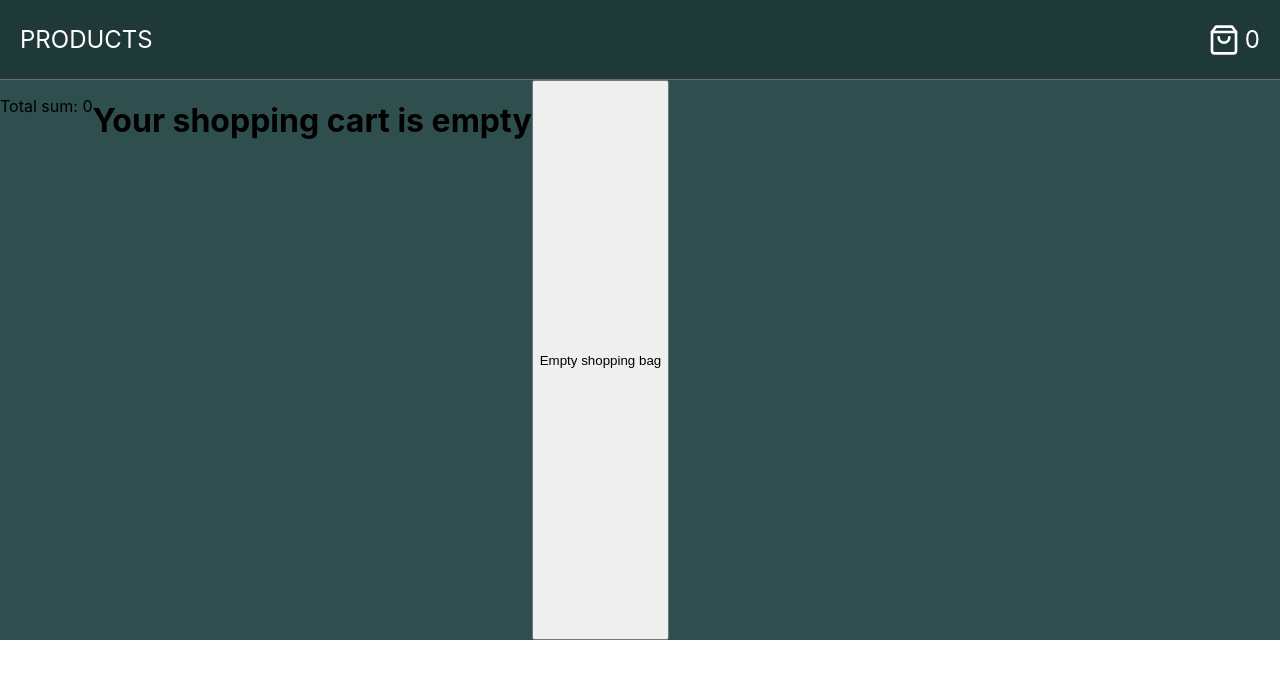
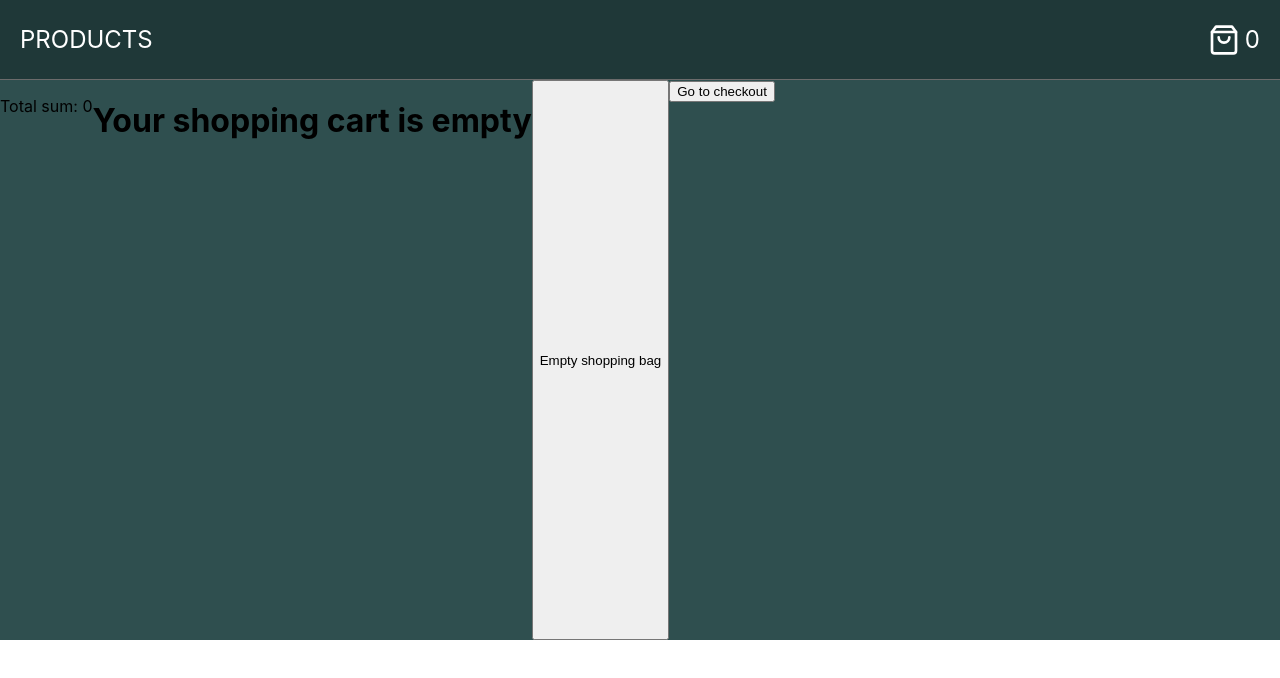
Before and after one commit to wiaxx/reactapp, a React (Create React App) app: page /cart in a window 1280 px wide. Shown: the top 678 px of the page. Built offline with nearby package versions, Linux system fonts and the light colour scheme; the HTML template or start-up script is replaced by a standard one.

Commit message:
add functionallity for remove item in cart and reset cart

```diff
--- a/src/App.js
+++ b/src/App.js
@@ -22,6 +22,15 @@ function App() {
     ])
   }
 
+  const removeItem = (id) => {
+    const updatedCart = cartItems.filter(item => item.id !== id);
+    setCartItems(updatedCart);
+  }
+
+  const resetCart = () => {
+    setCartItems([]);
+  }
+
   console.log("shopping cart", cartItems)
 
   return (
@@ -29,7 +38,7 @@ function App() {
       <Header cartItems={cartItems} />
       <Routes>
         <Route path='/' element={<Products addCartItem={addCartItem} />} />
-        <Route path='/cart' element={<Cart cartItems={cartItems} />} />
+        <Route path='/cart' element={<Cart cartItems={cartItems} removeItem={removeItem} resetCart={resetCart} />} />
         <Route path='/product/:id' element={<Product />} />
       </Routes>
     </>
--- a/src/components/Cart.js
+++ b/src/components/Cart.js
@@ -2,7 +2,7 @@ import React from 'react';
 import { Link } from 'react-router-dom';
 import styles from '../styles/products.module.css';
 
-const Cart = ({ cartItems }) => {
+const Cart = ({ cartItems, resetCart, removeItem }) => {
   let sum = 0;
 
   return (
@@ -15,14 +15,15 @@ const Cart = ({ cartItems }) => {
             </Link>
             <h2 className='itemTitle'>{item.title}</h2>
             <p className='itemPrice'>{item.qty} x {item.price}:-</p>
-            <button className='removeBtn' onClick={() => console.log(item)}>Remove</button>
+            <button className='removeBtn' onClick={() => removeItem(item.id)}>Remove</button>
             {sum += item.price * item.qty}
             </div>
             ))
       }
       <p>Total sum: {sum}</p>
       <h1>Your shopping cart is empty</h1>
-      <button>Empty shopping bag</button>
+      <button onClick={resetCart}>Empty shopping bag</button>
+      <Link to='/checkout'><button>Go to checkout</button></Link>
     </main>
   )
 }
```
